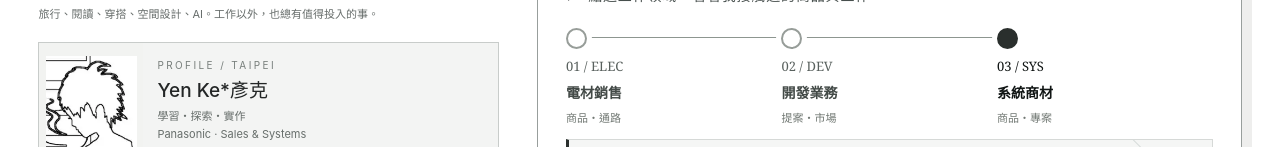
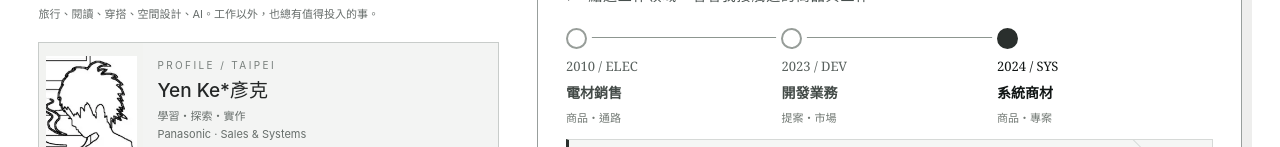
Before and after one commit to gluttonous91324-lang/kuma-personal-space, a plain HTML site: page index.html in a window 1280 px wide. Shown: the part 318-465 px from the top of the page. Drawn offline with Linux system fonts and the light colour scheme.

Commit message:
Add career milestone years to timeline

```diff
--- a/index.html
+++ b/index.html
@@ -289,9 +289,9 @@
 <p class="section-intro">台北人。加入 Panasonic 後，先後接觸電材、開發及建築系統商材。每個部門都有不一樣的工作方式與收穫。</p>
 <p class="interactive-note">點選工作領域，看看我接觸過的商品與工作</p>
 <div class="timeline-track" role="group" aria-label="工作經歷互動導覽">
-<button class="timeline-step" type="button" data-stage="materials" aria-pressed="false"><span class="year">01 / ELEC</span><span class="stage">電材銷售</span><span class="duration">商品・通路</span></button>
-<button class="timeline-step" type="button" data-stage="development" aria-pressed="false"><span class="year">02 / DEV</span><span class="stage">開發業務</span><span class="duration">提案・市場</span></button>
-<button class="timeline-step" type="button" data-stage="systems" aria-pressed="true"><span class="year">03 / SYS</span><span class="stage">系統商材</span><span class="duration">商品・專案</span></button>
+<button class="timeline-step" type="button" data-stage="materials" aria-pressed="false"><span class="year">2010 / ELEC</span><span class="stage">電材銷售</span><span class="duration">商品・通路</span></button>
+<button class="timeline-step" type="button" data-stage="development" aria-pressed="false"><span class="year">2023 / DEV</span><span class="stage">開發業務</span><span class="duration">提案・市場</span></button>
+<button class="timeline-step" type="button" data-stage="systems" aria-pressed="true"><span class="year">2024 / SYS</span><span class="stage">系統商材</span><span class="duration">商品・專案</span></button>
 </div>
 <div class="timeline-detail" id="timeline-detail" aria-live="polite" aria-atomic="true">
 <div class="small-label" id="stage-kicker">03 / SYSTEM SOLUTIONS</div>
```
